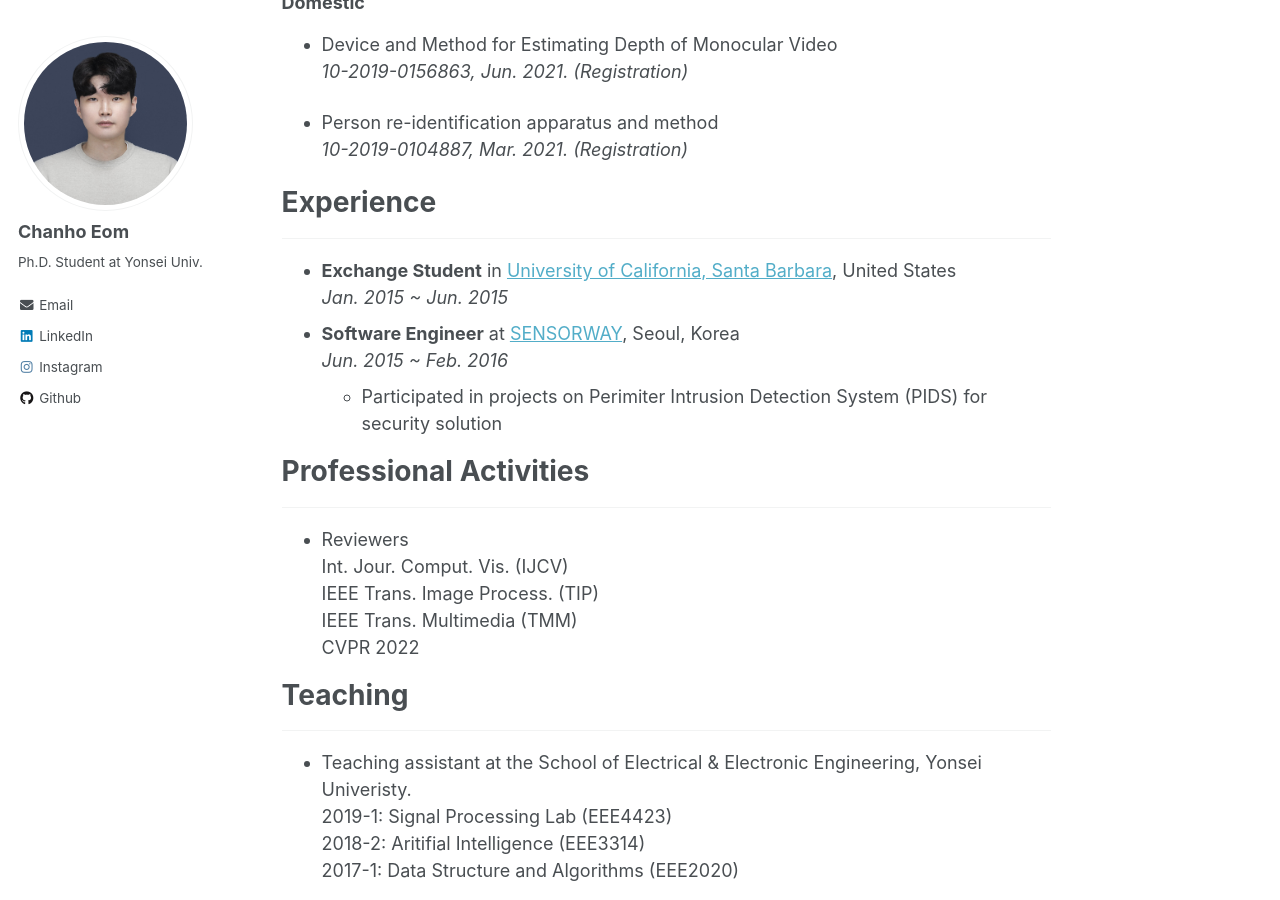
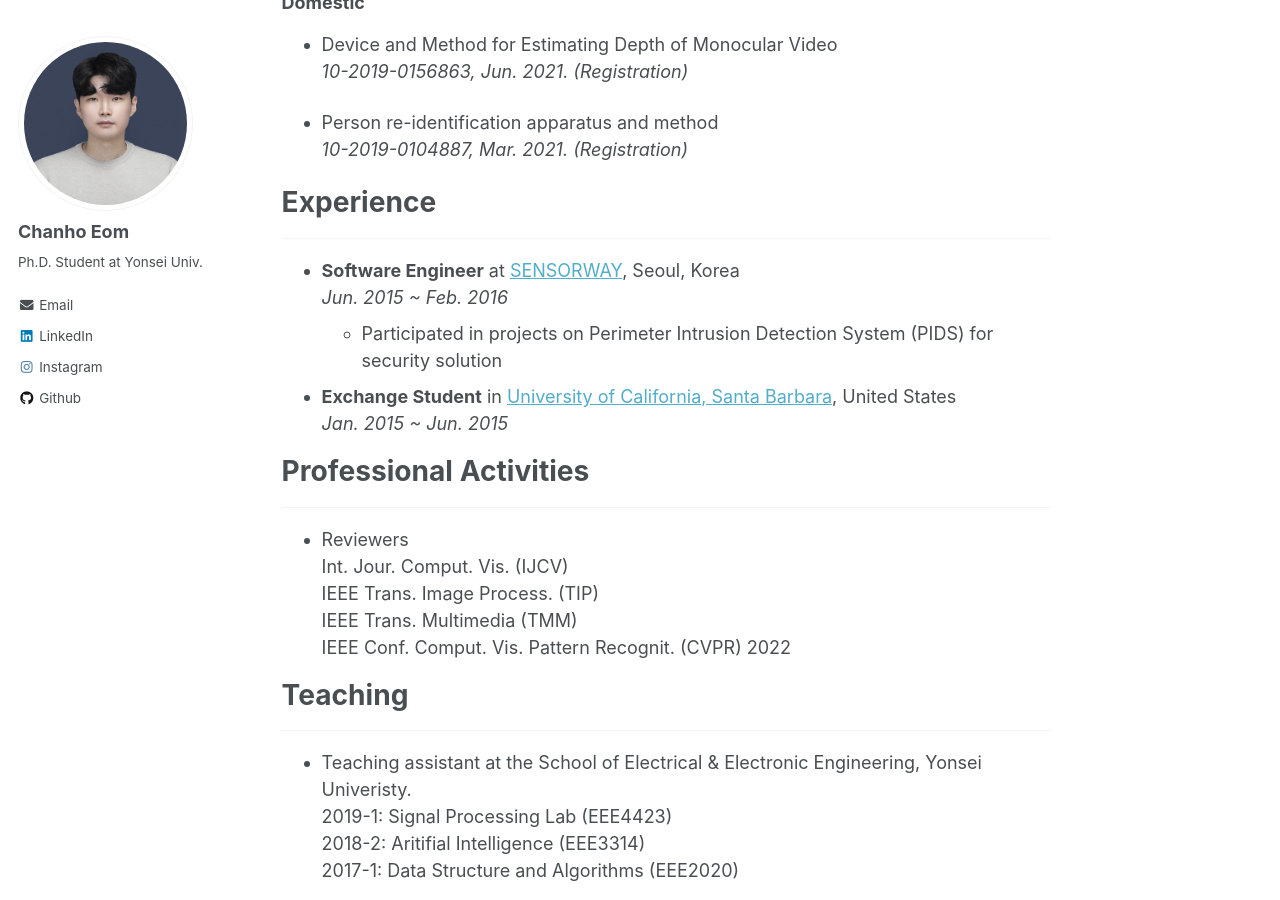
Before and after one commit to chanhoeom/chanhoEom.github.io, a Jekyll site: the page built from _pages/about.md, in a window 1280 px wide and 900 px high, scrolled down 2327 px. Built offline with Jekyll 4.4.1, drawn with Linux system fonts in a browser that asks for light colours; some of the changed text lies outside the part shown.

Commit message:
Update about.md

```diff
--- a/_pages/about.md
+++ b/_pages/about.md
@@ -91,11 +91,11 @@ _________________
 
 # Experience
 _________________
+* **Software Engineer** at [SENSORWAY](http://www.sensorway.co.kr/eng/), Seoul, Korea
+*Jun. 2015 ~ Feb. 2016*
+  - Participated in projects on Perimeter Intrusion Detection System (PIDS) for security solution
 * **Exchange Student** in [University of California, Santa Barbara](https://www.ucsb.edu/), United States
 *Jan. 2015 ~ Jun. 2015*
-* **Software Engineer** at [SENSORWAY](http://www.sensorway.co.kr/eng/), Seoul, Korea
-*Jun. 2015 ~ Feb. 2016*
-  - Participated in projects on Perimiter Intrusion Detection System (PIDS) for security solution
 
 # Professional Activities
 _________________
@@ -103,7 +103,7 @@ _________________
 Int. Jour. Comput. Vis. (IJCV)
 IEEE Trans. Image Process. (TIP)
 IEEE Trans. Multimedia (TMM)
-CVPR 2022
+IEEE Conf. Comput. Vis. Pattern Recognit. (CVPR) 2022
 
 # Teaching
 _________________
```
Also changed, not shown: other parts of _pages/about.md (+1 -1 lines).
